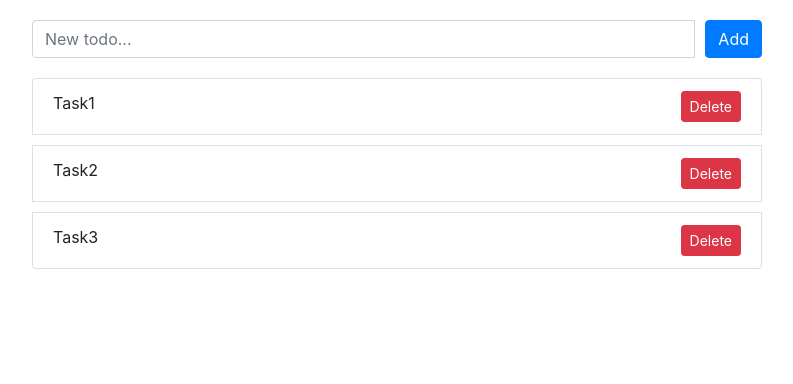
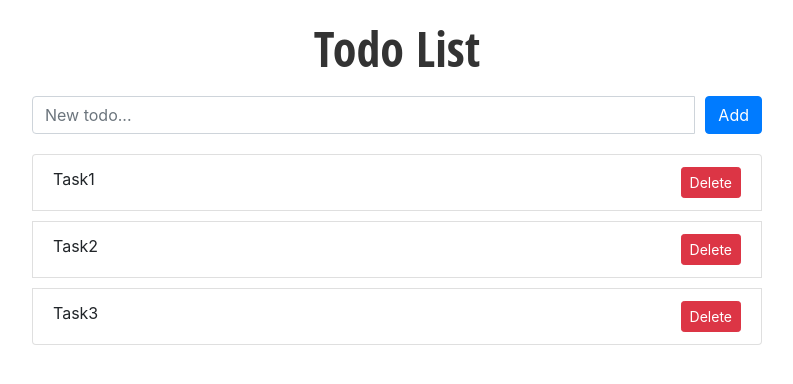
Before and after one commit to kaoleksy/react-todo-list, a React app: page / in a window 1280 px wide. Shown: the whole page, without its empty margins (243-1036 px from the left). Built offline with nearby package versions, Linux system fonts and the light colour scheme.

Commit message:
Add header component

```diff
--- /dev/null
+++ b/src/TodoHeader.js
@@ -0,0 +1,10 @@
+import React from "react";
+import ReactDOM from "react-dom";
+
+import "./styles.css";
+
+export class TodoHeader extends React.Component {
+  render() {
+    return <h1 className="main-header">{this.props.header}</h1>;
+  }
+}
--- a/src/TodoItem.js
+++ b/src/TodoItem.js
@@ -6,7 +6,12 @@ import "./styles.css";
 export class TodoItem extends React.Component {
   render() {
     return (
-      <li className="list-group-item item">
+      <li
+        className="list-group-item item"
+        onClick={() => {
+          this.props.ifDone(this.props.id);
+        }}
+      >
         {this.props.text}
         <button
           className="btn btn-danger btn-sm delete-button"
--- a/src/index.js
+++ b/src/index.js
@@ -3,6 +3,7 @@ import ReactDOM from "react-dom";
 import { TodoList } from "./TodoList";
 import { TodoInput } from "./TodoInput";
 import { TodoItem } from "./TodoItem";
+import { TodoHeader } from "./TodoHeader";
 
 import "./styles.css";
 
@@ -41,11 +42,14 @@ class App extends React.Component {
     }
   };
 
+  ifDone = id => {};
+
   render() {
     return (
       <div className="container">
         <div className="row">
           <div className="col-8 offset-2">
+            <TodoHeader header="Todo List" />
             <TodoInput onAddItem={this.onAddItem} />
             <div className="row">
               <div className="col">
@@ -55,6 +59,7 @@ class App extends React.Component {
                       id={todo.id}
                       text={todo.text}
                       onDelete={this.onDeleteItem}
+                      ifDone={this.ifDone}
                     />
                   ))}
                 </TodoList>
--- a/src/styles.css
+++ b/src/styles.css
@@ -7,7 +7,7 @@
 }
 
 .todo-input {
-  margin-top: 20px;
+  margin-top: 10px;
   margin-bottom: 20px;
 }
 
@@ -18,3 +18,11 @@
 .delete-button {
   float: right;
 }
+
+.main-header {
+  font-family: "Open Sans Condensed", sans-serif;
+  font-size: 48px;
+  color: #333;
+  text-align: center;
+  margin-top: 20px;
+}
```
